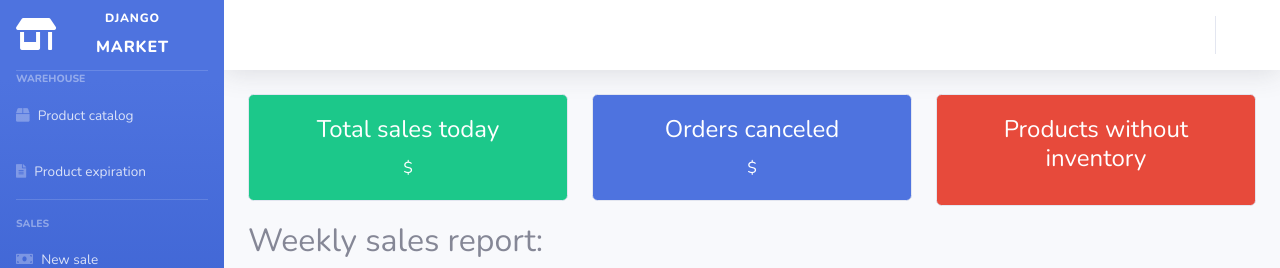
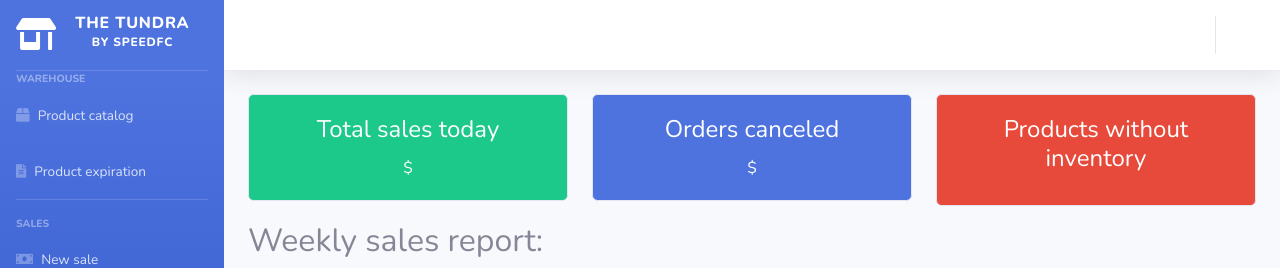
Before and after one commit to eliashhtores/market, a Django app: template templates/home/panel.html in a window 1280 px wide. Shown: the top 268 px of the page. Run offline with Django 3.2, Linux system fonts and the light colour scheme; the template is opened without the code that fills it, so the values that code supplies are empty; parts of the project's set-up code (start-up, migrations or seed data) failed here and were passed over; some libraries are stand-ins or nearby versions.

Commit message:
Added prod stuff

```diff
--- a/applications/user/urls.py
+++ b/applications/user/urls.py
@@ -5,7 +5,7 @@ from . import views
 app_name = "user_app"
 
 urlpatterns = [
-    path('user/login', views.UserLoginView.as_view(), name='user_login'),
+    path('', views.UserLoginView.as_view(), name='user_login'),
     path("user/logout", views.UserLogoutView.as_view(), name="user_logout"),
     path('user/create', views.UserCreateView.as_view(), name='user_create'),
     path('user/update/<pk>', views.UserUpdateView.as_view(), name='user_update'),
--- a/templates/base.html
+++ b/templates/base.html
@@ -27,7 +27,7 @@
                 <div class="sidebar-brand-icon">
                     <i class="fas fa-store-alt"></i>
                 </div>
-                <div class="sidebar-brand-text mx-3"><sup>Django</sup> Market</div>
+                <div class="sidebar-brand-text mx-3">The Tundra <sup>by SpeedFC</sup></div>
             </a>
 
             <!-- Divider -->
```
Also changed, not shown: 1 other file.
